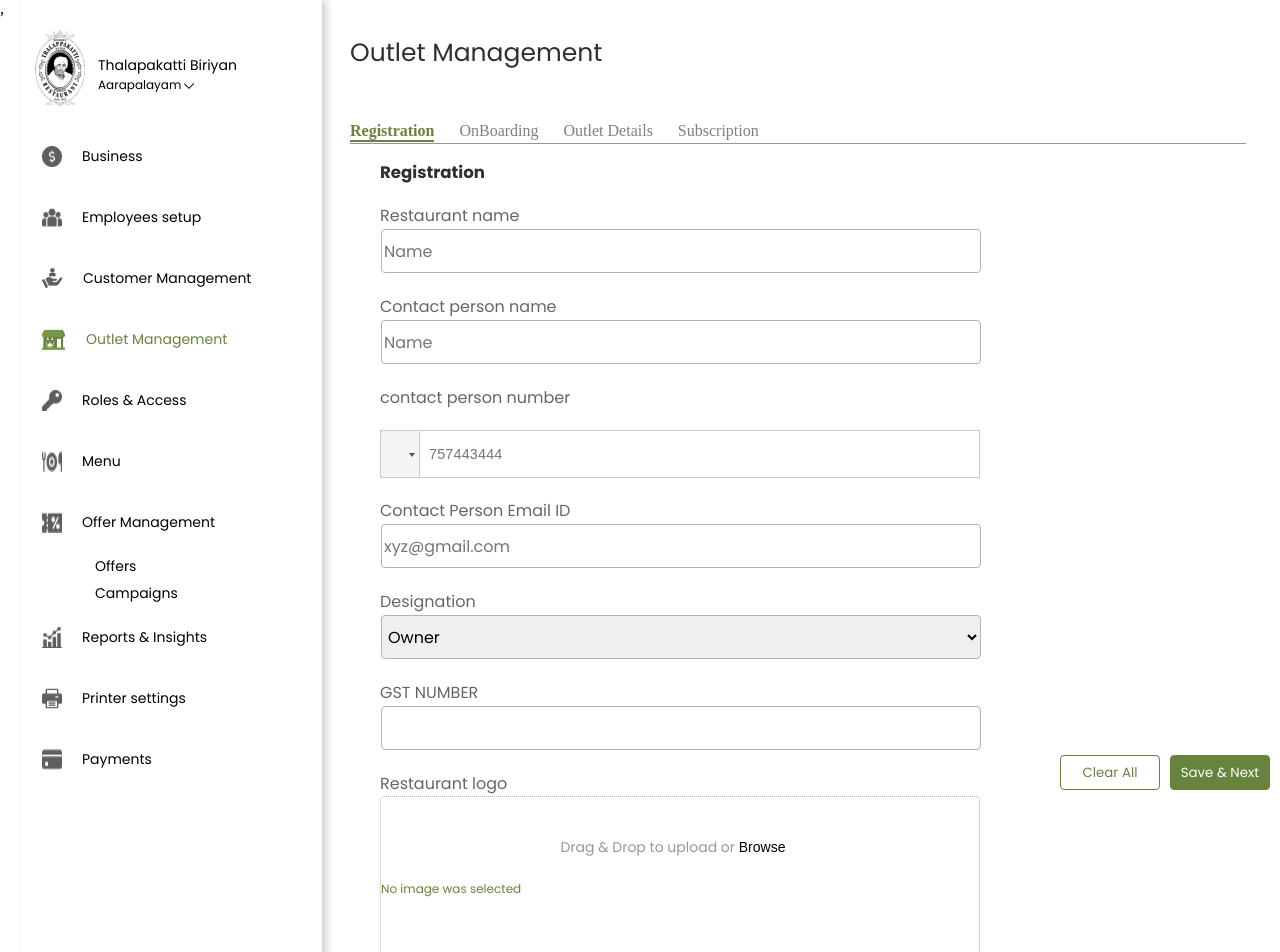
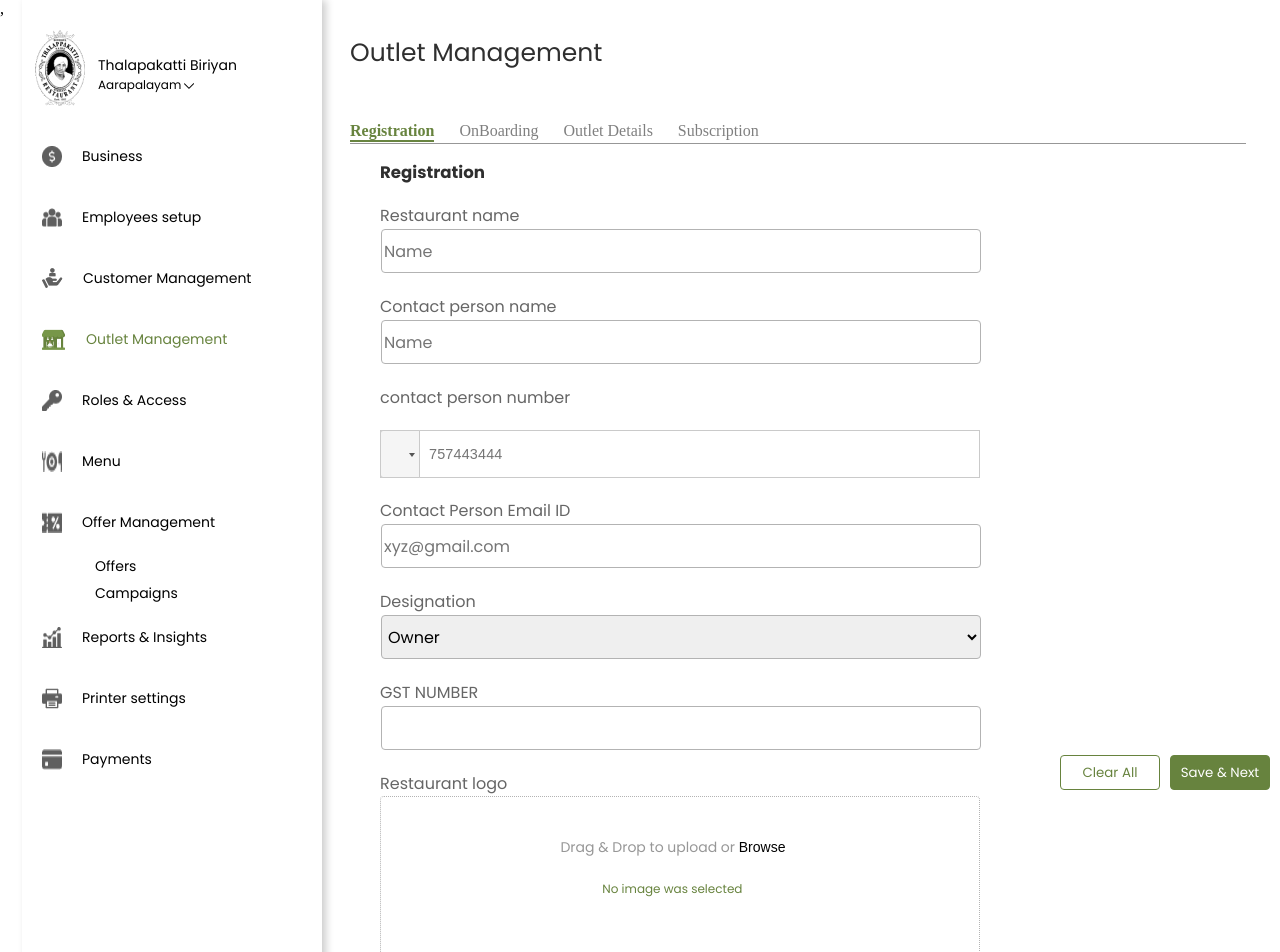
Before and after one commit to PandimeenaRamasamy/OMSproject, a React (Create React App) app: page /outlet in a window 1280 px wide. Shown: the top 952 px of the page. Built offline with nearby package versions, Linux system fonts and the light colour scheme.

Commit message:
registration

```diff
--- a/src/Components/Registration/PostData.js
+++ b/src/Components/Registration/PostData.js
@@ -226,7 +226,7 @@ const PostDataForm = () => {
 }
 
                   </div>
-               {!file && <p className='fornoimg'>No image was selected</p>
+               {!file && <p className='fornoimage'>No image was selected</p>
                     }
                 </div>
               </div>
--- a/src/Components/Registration/Registration.css
+++ b/src/Components/Registration/Registration.css
@@ -185,7 +185,7 @@
     font-size: 12px;
    }
 
-   .fornoimg
+   .fornoimage
    {
 
     margin-left: 37%;
```
